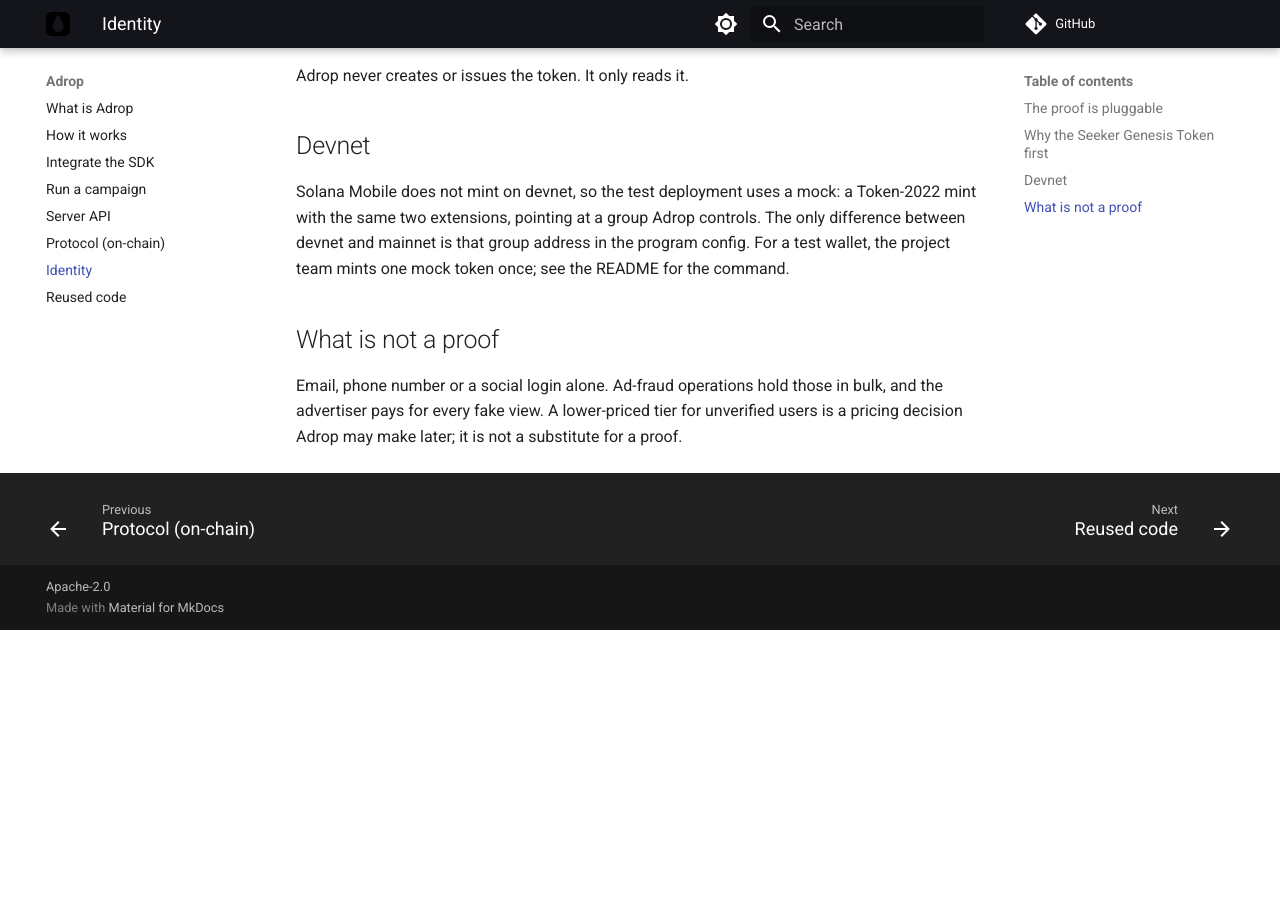
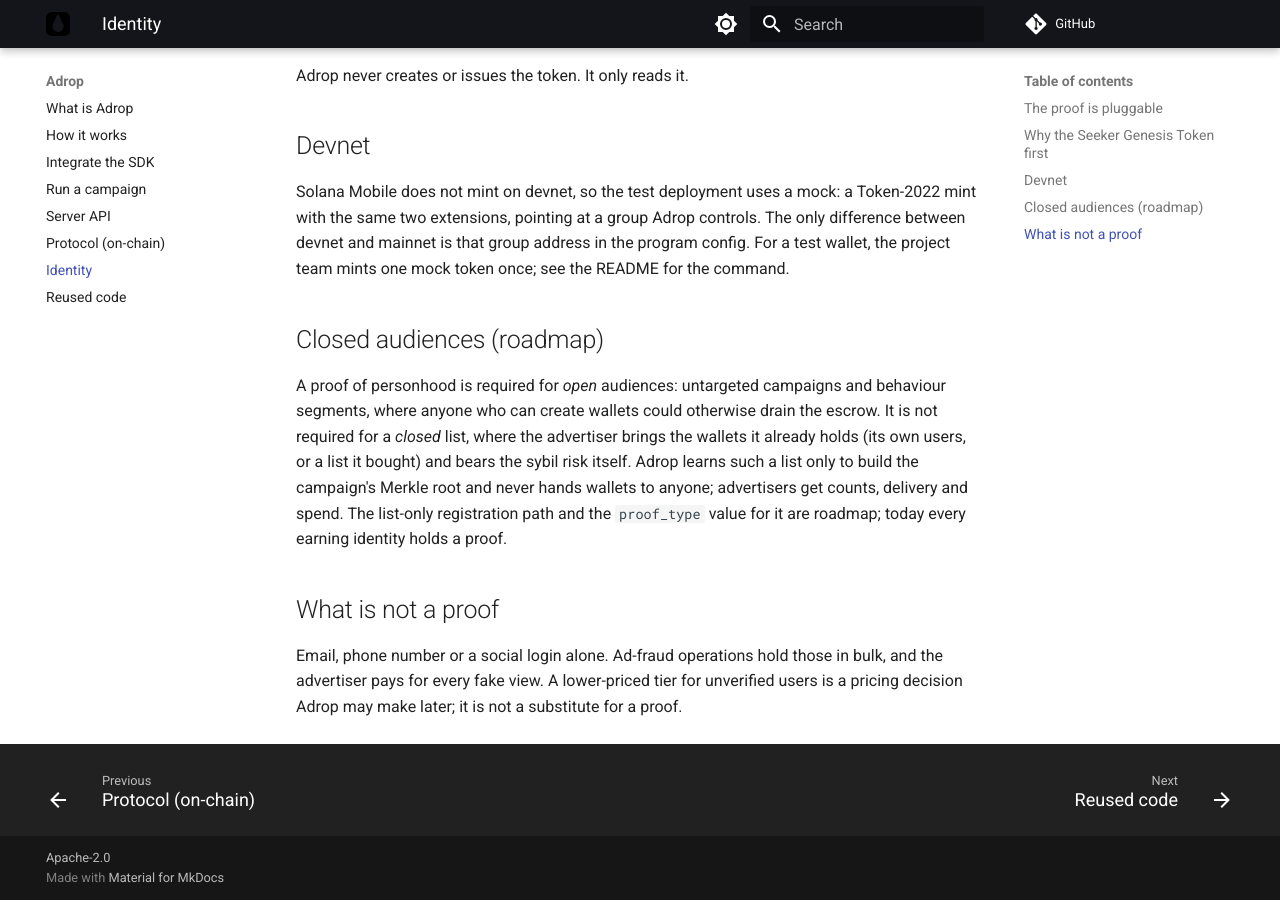
Before and after one commit to adrop-org/adrop, an MkDocs documentation site: the page built from docs/IDENTITY.md, in a window 1280 px wide and 900 px high, scrolled down 1042 px. Built offline with MkDocs 1.6.1 and Material for MkDocs 9.7.7, drawn with Linux system fonts in a browser that asks for light colours; comment, search, counter and statistics services are not loaded; before the commit the page ends 1672 px from its top, so only the background shows below that.

Commit message:
docs: IDENTITY.md gains a Closed audiences paragraph (roadmap, ADR-0004)
Co-Authored-By: Claude Fable 5.1 <noreply@anthropic.com>

```diff
--- a/docs/IDENTITY.md
+++ b/docs/IDENTITY.md
@@ -40,6 +40,16 @@ the same two extensions, pointing at a group Adrop controls. The only difference
 and mainnet is that group address in the program config. For a test wallet, the project team
 mints one mock token once; see the README for the command.
 
+## Closed audiences (roadmap)
+
+A proof of personhood is required for *open* audiences: untargeted campaigns and behaviour
+segments, where anyone who can create wallets could otherwise drain the escrow. It is not
+required for a *closed* list, where the advertiser brings the wallets it already holds (its own
+users, or a list it bought) and bears the sybil risk itself. Adrop learns such a list only to
+build the campaign's Merkle root and never hands wallets to anyone; advertisers get counts,
+delivery and spend. The list-only registration path and the `proof_type` value for it are
+roadmap; today every earning identity holds a proof.
+
 ## What is not a proof
 
 Email, phone number or a social login alone. Ad-fraud operations hold those in bulk, and the
```
